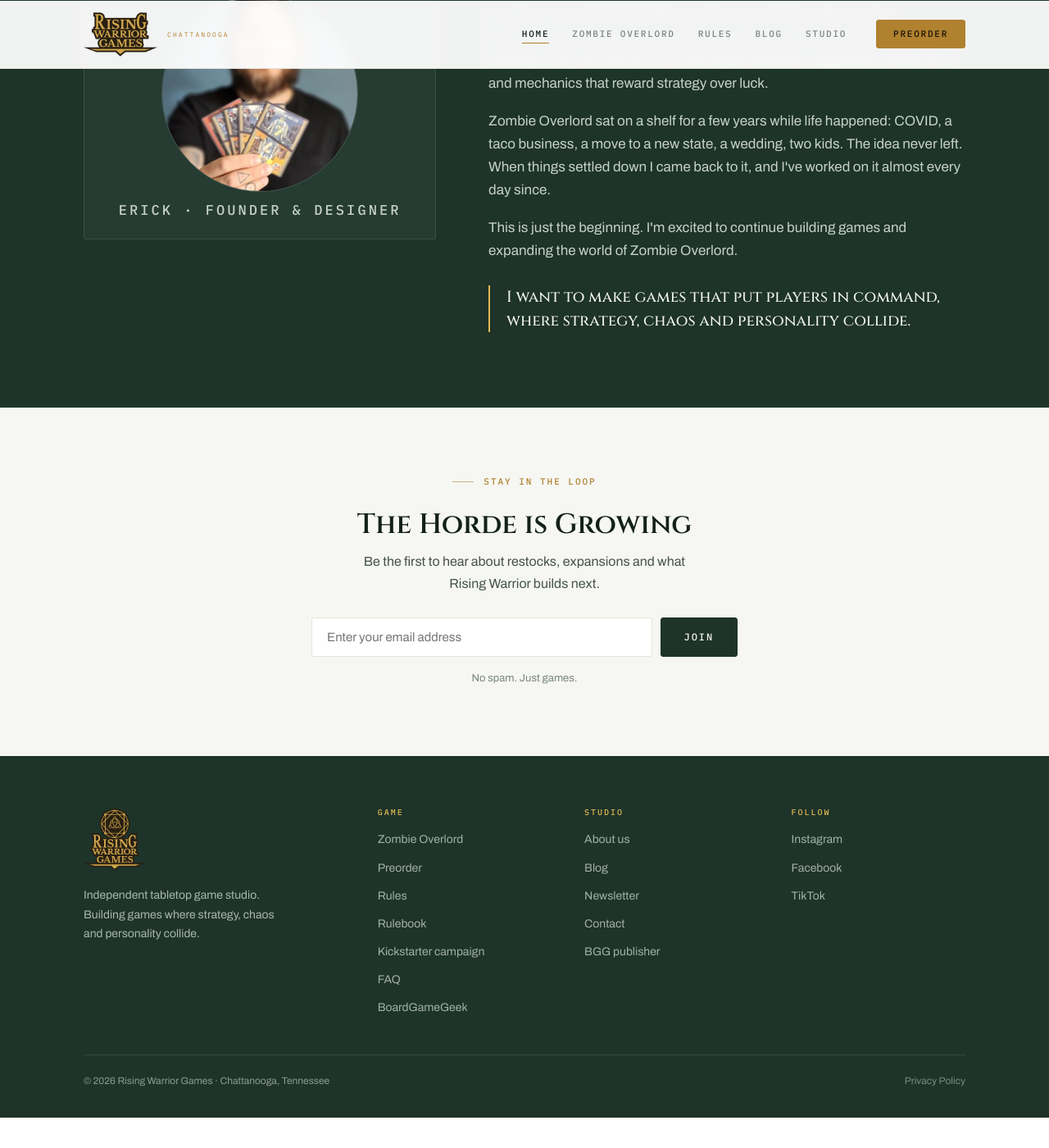
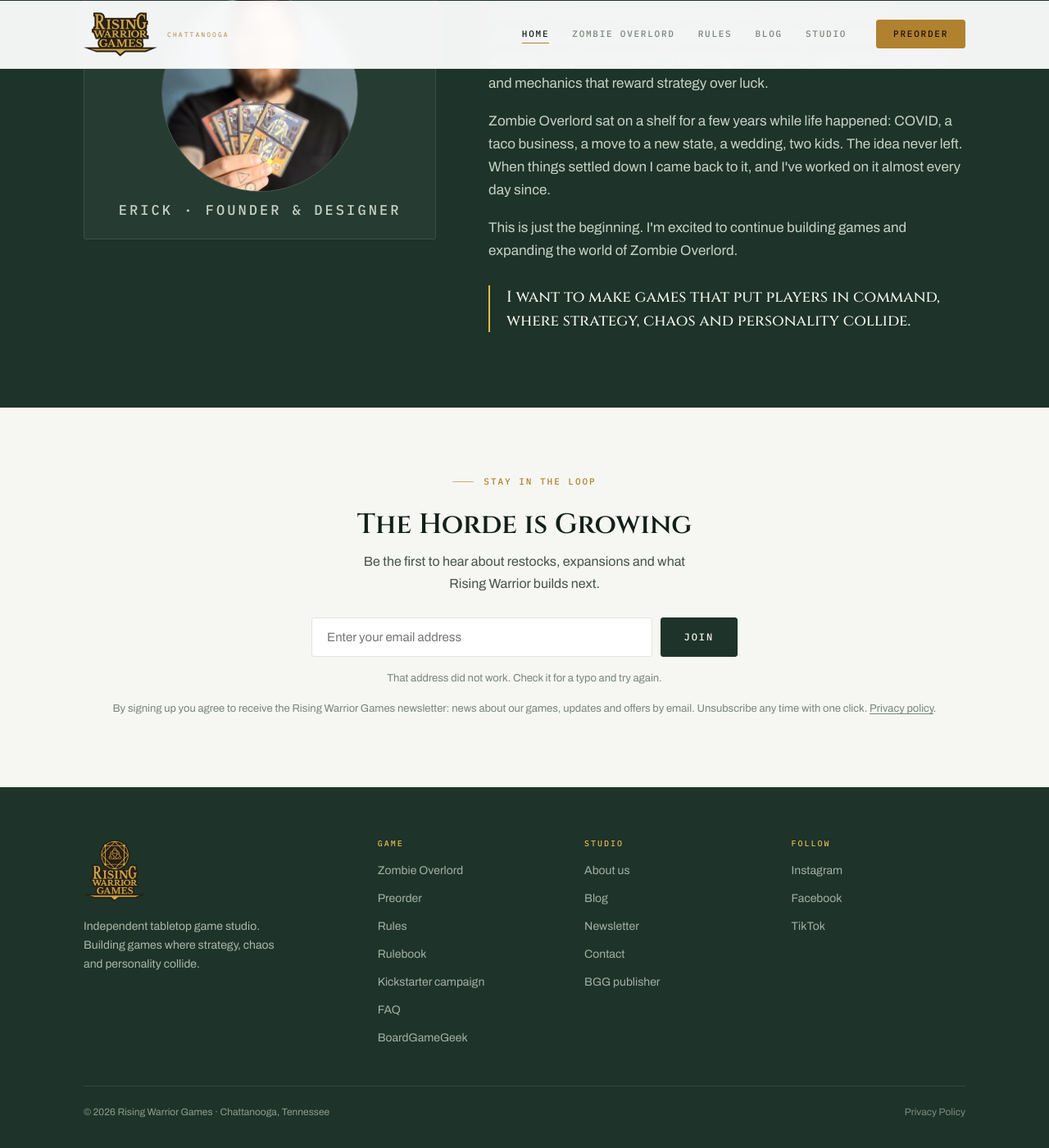
Before and after one commit to RWGOverlord/risingwarriorgames.com, a Jekyll site: the page index.html, which Jekyll copies as it is, in a window 1280 px wide and 1400 px high, scrolled down 1990 px. Shown: the whole window at 82% size. Built offline with Jekyll 4.4.1, drawn with Linux system fonts in a browser that asks for light colours; before the commit the page ends 3353 px from its top, so only the background shows below that.

Commit message:
Replace the Mailchimp newsletter form with the in house signup API
The homepage form now posts to news.risingwarriorgames.com/api/signup/website-welcome
instead of Mailchimp, which was the last thing on the site still wired to it.

No separate thank-you page. The API 303s back to the homepage with
?signup=ok | invalid | closed, and news.js swaps the form for the confirmation
in place, scrolls the section into view and strips the parameter so a refresh
does not replay the state. A dedicated page earns its keep on /play/, where paid
traffic needs a distinct URL for Meta and Google to optimise against. This is a
side action on a page someone is already reading, so sending them elsewhere only
interrupts them.

The form is the default markup and the states are revealed by script, so the
section is correct before any JavaScript runs.

invalid keeps the form visible and focuses the field, because a typo needs
correcting rather than starting over. ok and closed replace it.

Only the email box is visible. first_name and last_name stay in the payload as
empty hidden inputs, so the API gets the shape it expects while the form stays a
single field.

Consent wording is Erick's, with a privacy policy link added. GA fires sign_up
with method website-welcome, distinct from the tts-invite conversion.

Co-Authored-By: Claude Opus 5 (1M context) <noreply@anthropic.com>

```diff
--- a/index.html
+++ b/index.html
@@ -199,15 +199,46 @@
       <p class="eyebrow mono" style="justify-content:center">Stay in the loop</p>
       <h2>The Horde is Growing</h2>
       <p>Be the first to hear about restocks, expansions and what Rising Warrior builds next.</p>
-      <form action="https://risingwarriorgames.us4.list-manage.com/subscribe/post?u=3edf41f5a60eff1da81bae6a0&amp;id=17c463ecea&amp;f_id=000ee2e0f0" method="post" target="_blank">
-        <input type="email" name="EMAIL" placeholder="Enter your email address" required>
-        <!-- Mailchimp bot trap: real users never see this, bots fill it and the signup is dropped -->
-        <div aria-hidden="true" style="position:absolute; left:-5000px">
-          <input type="text" name="b_3edf41f5a60eff1da81bae6a0_17c463ecea" tabindex="-1" value="" autocomplete="off">
-        </div>
-        <button type="submit" class="btn btn--green">Join</button>
-      </form>
-      <small>No spam. Just games.</small>
+      <!-- The signup API 303s back to this page with ?signup=ok | invalid | closed.
+           The form is the default markup, so the page is correct before any
+           JavaScript runs, and the states below are revealed by news.js. -->
+      <div id="news-form-wrap">
+        <form id="rwg-signup-website-welcome" method="post" action="https://news.risingwarriorgames.com/api/signup/website-welcome">
+          <label class="vh" for="news-email">Your email address</label>
+          <input id="news-email" type="email" name="email" autocomplete="email"
+                 placeholder="Enter your email address" required>
+
+          <!-- Optional on the API. Kept in the payload but hidden, so this stays
+               a one field form. Swap to a visible input to collect a first name. -->
+          <input type="hidden" name="first_name" value="">
+          <input type="hidden" name="last_name" value="">
+
+          <!-- Bot trap: real people never see this, bots fill it in. -->
+          <div class="news-hp" aria-hidden="true">
+            <input type="text" name="rwg_hp" autocomplete="off" tabindex="-1">
+          </div>
+
+          <input type="hidden" name="elapsed_ms" value="">
+          <input type="hidden" name="utm_source" value="">
+          <input type="hidden" name="utm_medium" value="">
+          <input type="hidden" name="utm_campaign" value="">
+          <input type="hidden" name="utm_content" value="">
+          <input type="hidden" name="utm_term" value="">
+          <input type="hidden" name="landing_path" value="">
+
+          <button type="submit" class="btn btn--green">Join</button>
+        </form>
+        <small id="news-invalid" class="news-msg news-msg--bad" hidden>That address did not work. Check it for a typo and try again.</small>
+        <small>By signing up you agree to receive the Rising Warrior Games newsletter: news about our games, updates and offers by email. Unsubscribe any time with one click. <a href="/privacy.html">Privacy policy</a>.</small>
+      </div>
+
+      <div id="news-ok" class="news-msg news-msg--good" hidden>
+        <p><b>You are on the list.</b> A welcome email is on its way. If it does not turn up, look in spam or promotions.</p>
+      </div>
+
+      <div id="news-closed" class="news-msg" hidden>
+        <p><b>Signups are paused right now.</b> Try again shortly, or email <a href="mailto:hello@risingwarriorgames.com">hello@risingwarriorgames.com</a>.</p>
+      </div>
     </div>
   </section>
 
@@ -260,5 +291,6 @@
 </footer>
 <script src="promo.js" defer></script>
 <script src="nav.js" defer></script>
+<script src="news.js" defer></script>
 </body>
 </html>
--- /dev/null
+++ b/news.js
@@ -0,0 +1,66 @@
+/* Homepage newsletter signup.
+ *
+ * The form posts to the signup API, which replies 303 back to this page with
+ * ?signup=ok | invalid | closed. There is no separate thank-you page on purpose:
+ * this is a side action on a page someone is already reading, and there is no ad
+ * spend needing a distinct conversion URL.
+ *
+ * The form is the default markup, so the section is correct with no JavaScript.
+ */
+(function () {
+  var form = document.getElementById('rwg-signup-website-welcome');
+  var wrap = document.getElementById('news-form-wrap');
+  var ok = document.getElementById('news-ok');
+  var invalid = document.getElementById('news-invalid');
+  var closed = document.getElementById('news-closed');
+  var section = document.getElementById('news');
+  var q = new URLSearchParams(location.search);
+
+  /* ---- carry campaign tags and timing into the submission ---- */
+  if (form) {
+    var t0 = Date.now();
+    ['utm_source', 'utm_medium', 'utm_campaign', 'utm_content', 'utm_term'].forEach(function (k) {
+      if (form.elements[k]) form.elements[k].value = q.get(k) || '';
+    });
+    if (form.elements.landing_path) form.elements.landing_path.value = location.pathname;
+
+    form.addEventListener('submit', function () {
+      if (form.elements.elapsed_ms) form.elements.elapsed_ms.value = String(Date.now() - t0);
+    });
+  }
+
+  /* ---- show the outcome of a submission we have just come back from ---- */
+  var state = q.get('signup');
+  if (!state) return;
+
+  if (state === 'ok') {
+    if (wrap) wrap.hidden = true;
+    if (ok) ok.hidden = false;
+    if (typeof gtag === 'function') {
+      gtag('event', 'sign_up', { method: 'website-welcome' });
+    }
+  } else if (state === 'invalid') {
+    /* Keep the form up: they need to correct a typo, not start over. */
+    if (invalid) invalid.hidden = false;
+    var field = document.getElementById('news-email');
+    if (field) field.focus({ preventScroll: true });
+  } else if (state === 'closed') {
+    if (wrap) wrap.hidden = true;
+    if (closed) closed.hidden = false;
+  } else {
+    return;
+  }
+
+  /* The API returns people to the top of the page, so bring them back to the
+     section they submitted from, otherwise the confirmation is offscreen. */
+  if (section && typeof section.scrollIntoView === 'function') {
+    section.scrollIntoView({ block: 'center' });
+  }
+
+  /* Drop the parameter so a refresh or a shared link does not replay the state. */
+  if (window.history && history.replaceState) {
+    q.delete('signup');
+    var rest = q.toString();
+    history.replaceState({}, '', location.pathname + (rest ? '?' + rest : ''));
+  }
+})();
--- a/styles.css
+++ b/styles.css
@@ -883,3 +883,15 @@ h1,h2,h3,h4{color:var(--ink); margin:0}
 .lang-switch a{color:#C6D2C7; border-bottom:1px solid rgba(255,255,255,.3)}
 .lang-switch a:hover{color:var(--gold-lift); border-bottom-color:var(--gold-lift)}
 .lang-switch .on{color:#fff; font-weight:600; border-bottom:1px solid var(--gold-lift)}
+
+/* Newsletter signup states on the homepage. */
+.news{scroll-margin-top:100px}
+.news-hp{position:absolute; left:-10000px; width:1px; height:1px; overflow:hidden}
+.news form input[type="hidden"]{display:none}
+.news-msg{max-width:46ch; margin:0 auto}
+.news-msg p{margin:0}
+.news-msg--good{padding:18px 22px; background:var(--green-tint);
+  border:1px solid var(--line); border-left:3px solid var(--gold); border-radius:var(--r)}
+.news-msg--bad{display:block; margin-top:14px; color:#A3342A; font-size:13px}
+.news small a{color:var(--muted); text-decoration:underline; text-underline-offset:2px}
+.news small a:hover{color:var(--gold)}
```
